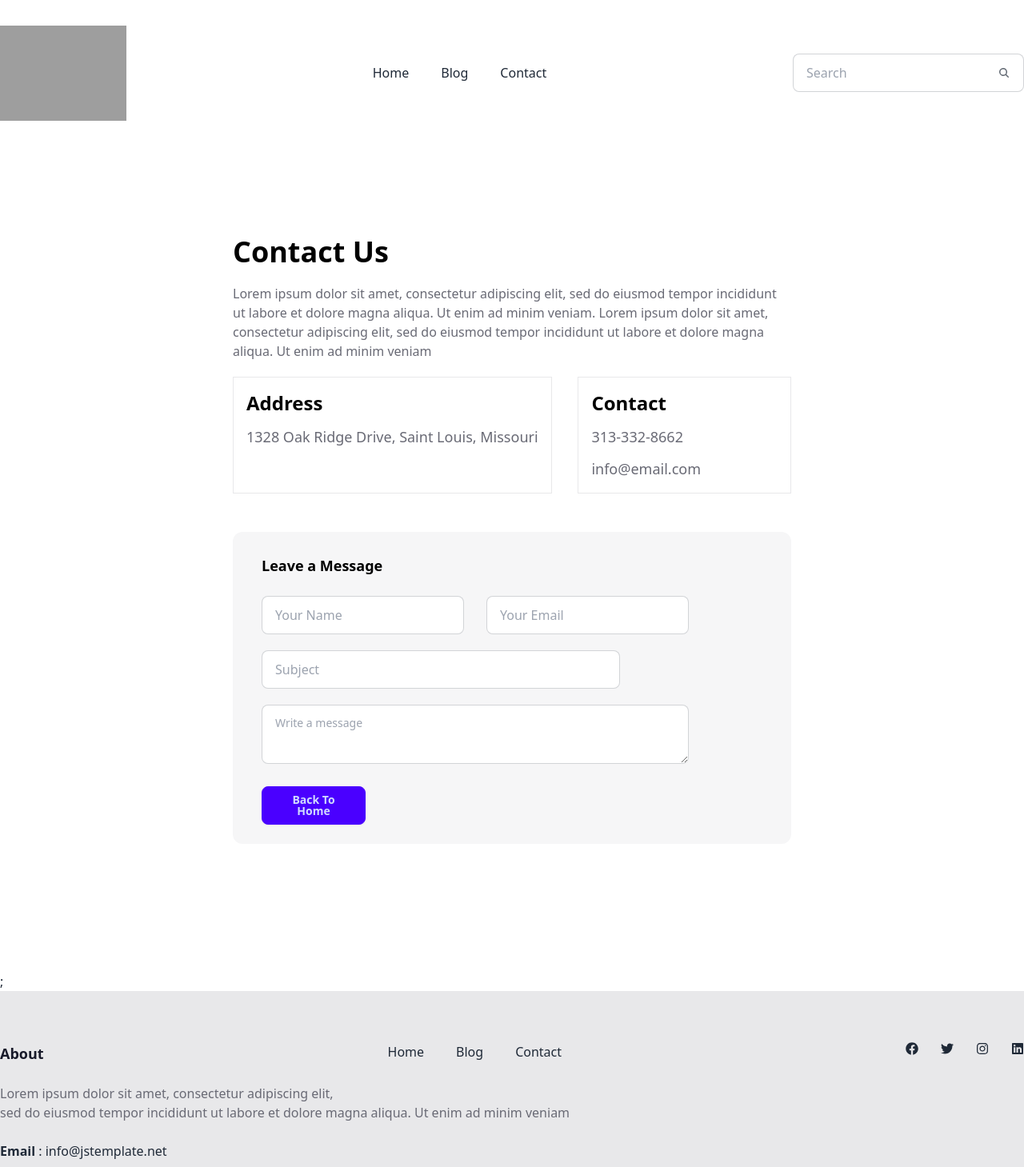
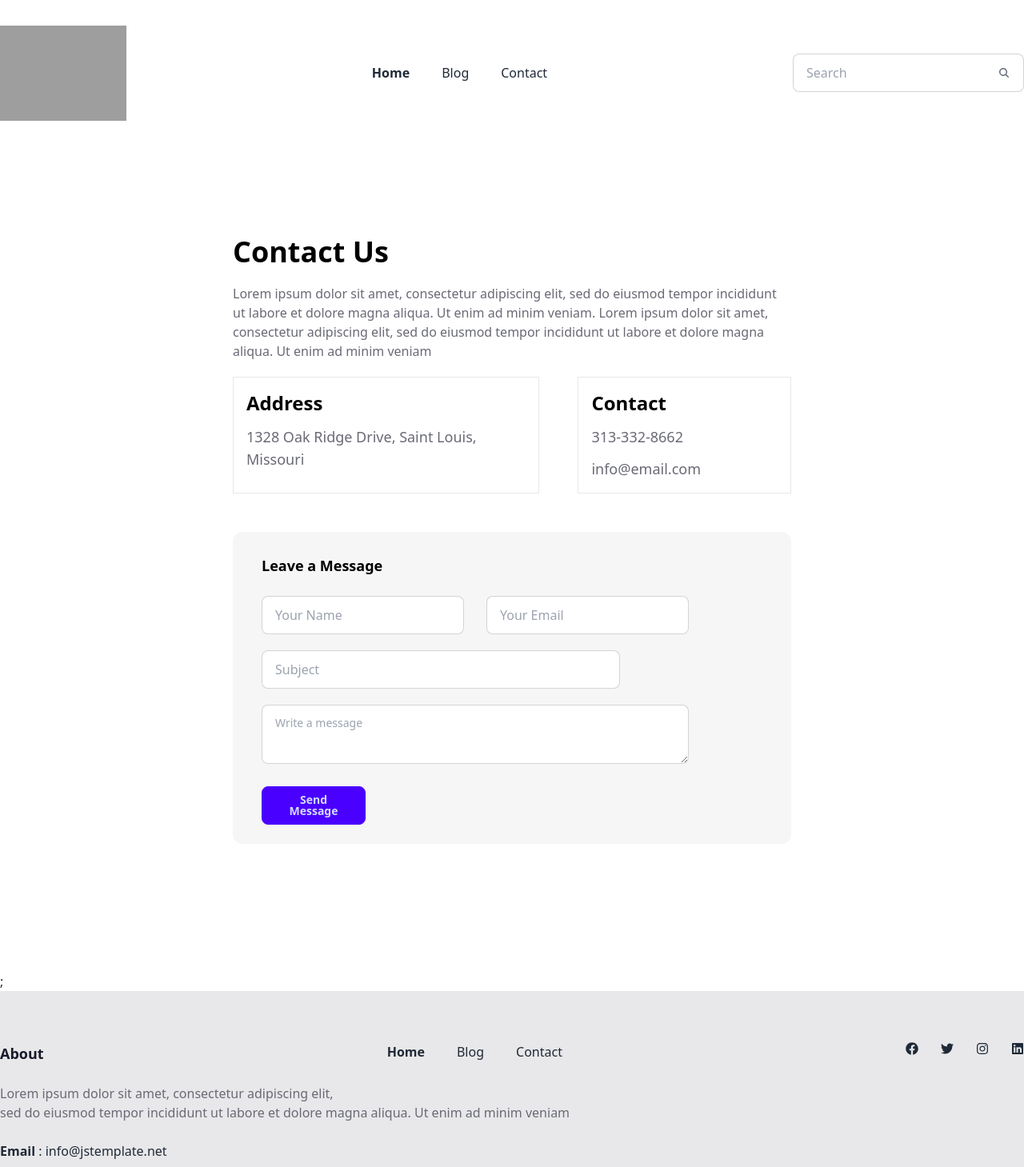
Before and after one commit to anarchuluubayarsaikhan/blog, a Next.js app: page /contact in a window 1280 px wide. Shown: the top 1459 px of the page at 80% size. Built offline with nearby package versions, Linux system fonts and the light colour scheme; grey boxes are pictures that could not be loaded.

Commit message:
css editing

```diff
--- a/components/blog.js
+++ b/components/blog.js
@@ -32,7 +32,7 @@ export function Blog() {
 
     return (
         <div className="text-center">
-            <div className="grid xl:grid-cols-3 xl:gap-5 grid-cols-1  w-full xl:m-auto xl:max-w-screen-xl">
+            <div className="grid xl:grid-cols-3 xl:gap-5 grid-cols-1  w-full xl:m-auto xl:max-w-screen-xl md:grid-cols-2">
             {articles.map((article) => (
                 <div key={article.id} className="card border border-border-card-color rounded-xl p-4 gap-4">
                     <Image src={article.social_image} width={360} height={240} className="w-full rounded-md aspect-video object-cover bg-slate-600" alt="Image"/>
--- a/components/nav.js
+++ b/components/nav.js
@@ -1,6 +1,6 @@
 import Link from "next/link";
-import { Footer } from "./footer";
 import { Header } from "./header";
+import { useState } from "react";
 export function Nav() {
     const navigations = [
         {name:"Home",
@@ -10,11 +10,12 @@ export function Nav() {
          {name:"Contact",
          link:"contact"
          }]
+    const[selected, setSelected] = useState("Home")
     return (
 
-        <div className={`xl:gap-10 hidden  ${Header?"xl:flex": "xl:flex-col"} }`}>
+        <div className={`md:gap-10 hidden  ${Header?"md:flex": "md:flex-col"} }`}>
           {navigations.map((navigation, index) => (
-            <Link href={navigation.link} key={index}>{navigation.name}</Link>
+            <Link href={navigation.link} key={index} onClick={()=> {setSelected(navigation.name)}} className={`${selected== navigation.name? "font-bold": ""}`}>{navigation.name}</Link>
           )
           )}
         </div>
--- a/components/post.js
+++ b/components/post.js
@@ -48,7 +48,7 @@ export function Post() {
                 )}
             </div>
             <div className="text-center">
-                <div className="grid xl:grid-cols-3 xl:gap-5 grid-cols-1  w-full xl:m-auto xl:max-w-screen-xl">
+                <div className="grid xl:grid-cols-3 xl:gap-5 grid-cols-1  w-full xl:m-auto xl:max-w-screen-xl md:grid-cols-2">
                 {articles.map((article) => (
                     <div key={article.id} className="card border border-border-card-color rounded-xl p-4 gap-4">
                         <Image src={article.social_image} width={360} height={240} className="w-full rounded-md aspect-video object-cover bg-slate-600" alt="Image"/>
--- a/pages/blog.js
+++ b/pages/blog.js
@@ -34,7 +34,7 @@ export default function Blog() {
         <div className="flex flex-col xl:max-w-screen-xl m-auto py-[100px] gap-8">
             <h3 className="font-bold text-2xl text-title-color px-8 xl:px-0">All Blog Post</h3>
             <div className="text-center">
-                <div className="grid xl:grid-cols-3 xl:gap-5 grid-cols-1 w-full xl:m-auto xl:max-w-screen-xl">
+                <div className="grid xl:grid-cols-3 xl:gap-5 grid-cols-1 w-full xl:m-auto xl:max-w-screen-xl md:grid-cols-2">
                 {articles.map((article) => (
                     <div key={article.id} className="card border border-border-card-color rounded-xl p-4 gap-4">
                         <Image src={article.social_image} width={360} height={240} className="w-full rounded-md aspect-video object-cover bg-slate-600" alt="Image"/>
--- a/pages/contact.js
+++ b/pages/contact.js
@@ -16,7 +16,7 @@ export default function Contact() {
             <div className="flex flex-col gap-5">
                 <p className="font-semibold text-4xl text-black">Contact Us</p>
                 <p className="text-base font-normal text-button-bg ">Lorem ipsum dolor sit amet, consectetur adipiscing elit, sed do eiusmod tempor incididunt ut labore et dolore magna aliqua. Ut enim ad minim veniam. Lorem ipsum dolor sit amet, consectetur adipiscing elit, sed do eiusmod tempor incididunt ut labore et dolore magna aliqua. Ut enim ad minim veniam</p>
-                <div className="flex justify-between">
+                <div className="flex gap-12">
                     <div className="border border-border-card-color p-4 gap-3 flex flex-col">
                         <p className="font-semibold text-2xl text-black">Address</p>
                         <p className="text-lg font-normal text-button-bg ">1328 Oak Ridge Drive,  Saint  Louis, Missouri</p>
@@ -40,7 +40,7 @@ export default function Contact() {
                         <input type="text" placeholder="Subject" class="input input-bordered w-full max-w-md" id="input2"/>
                         <textarea class="textarea textarea-bordered" placeholder="Write a message" id="input3"></textarea>
                     </div>
-                    <button className="btn w-[130px] btn-primary" onClick={Input}>Back To Home</button>
+                    <button className="btn w-[130px] btn-primary" onClick={Input}>Send Message</button>
                 </div>
             </div>
         </div>
```
